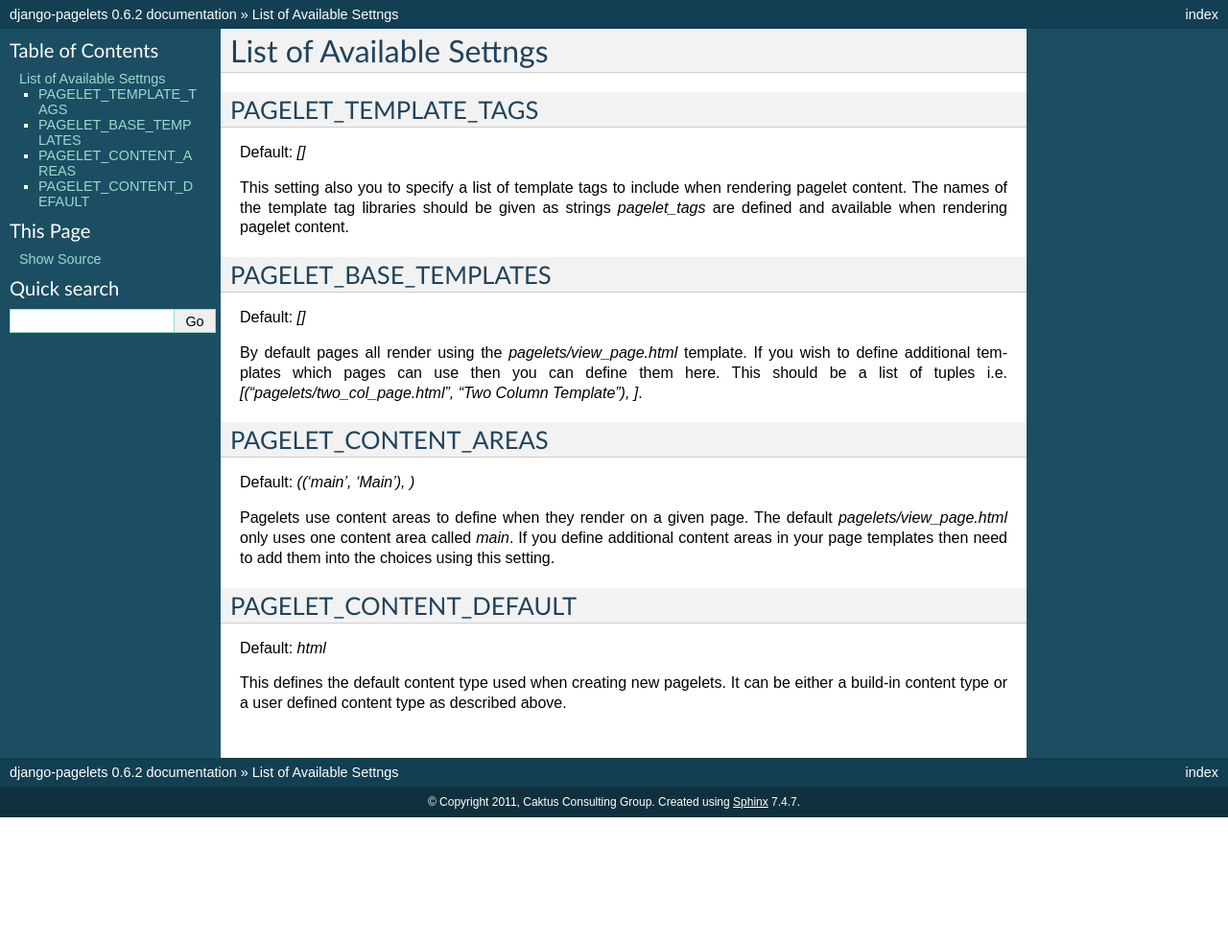
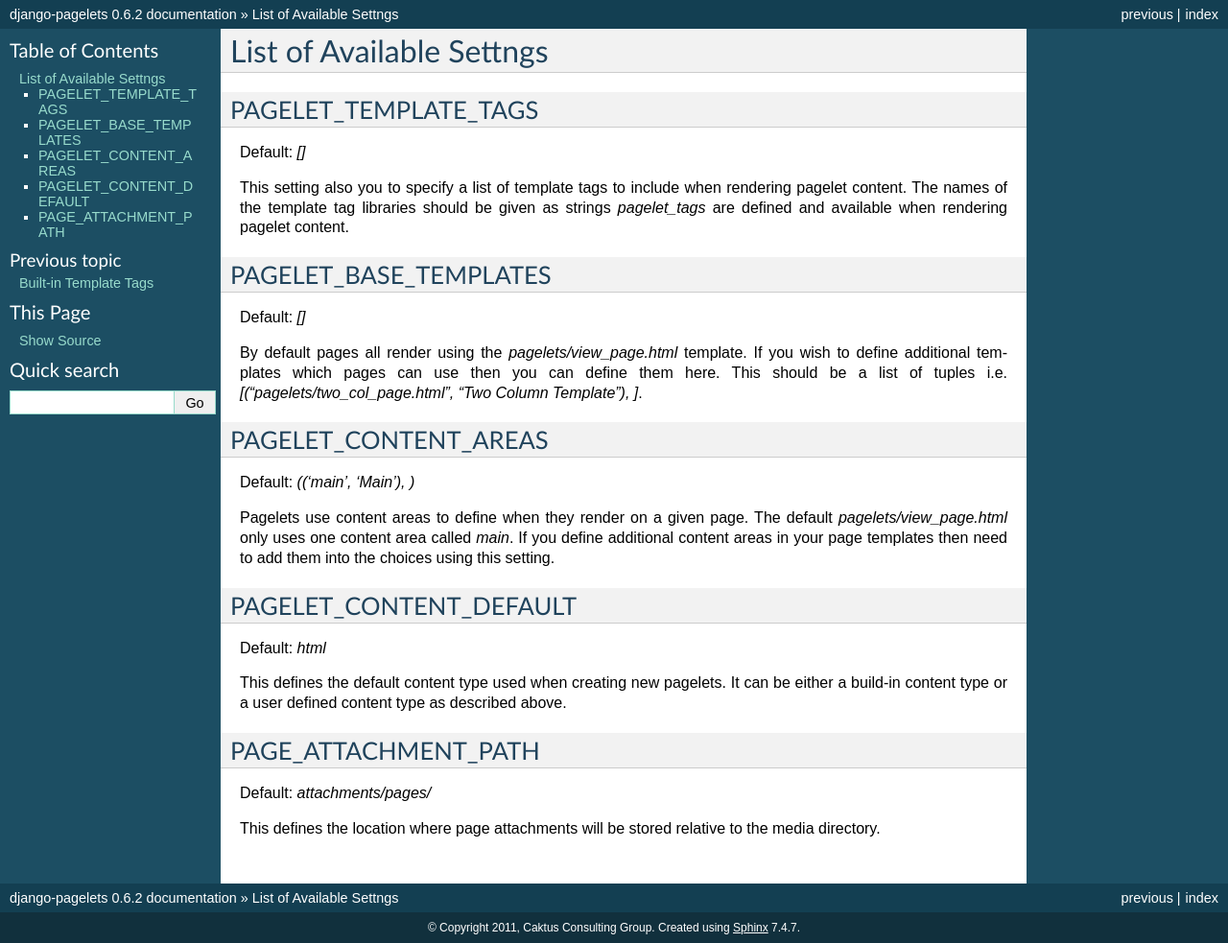
Before and after one commit to caktus/django-pagelets, a Sphinx documentation site: the page built from docs/settings.rst, in a window 1280 px wide. Shown: the whole page at 96% size. Built offline with Sphinx 7.4.7, drawn with Linux system fonts in a browser that asks for light colours; before the commit the page ends 900 px from its top, so only the background shows below that.

Commit message:
included settings in doc index and added new setting

```diff
--- a/docs/index.rst
+++ b/docs/index.rst
@@ -13,6 +13,7 @@ Contents:
     sample
     configuration
     template_tags
+    settings
 
 Indices and tables
 ==================
--- a/docs/settings.rst
+++ b/docs/settings.rst
@@ -39,3 +39,11 @@ Default: `html`
 
 This defines the default content type used when creating new pagelets. It can be either
 a build-in content type or a user defined content type as described above.
+
+PAGE_ATTACHMENT_PATH
+--------------------
+
+Default: `attachments/pages/`
+
+This defines the location where page attachments will be stored relative to the
+media directory.
```
